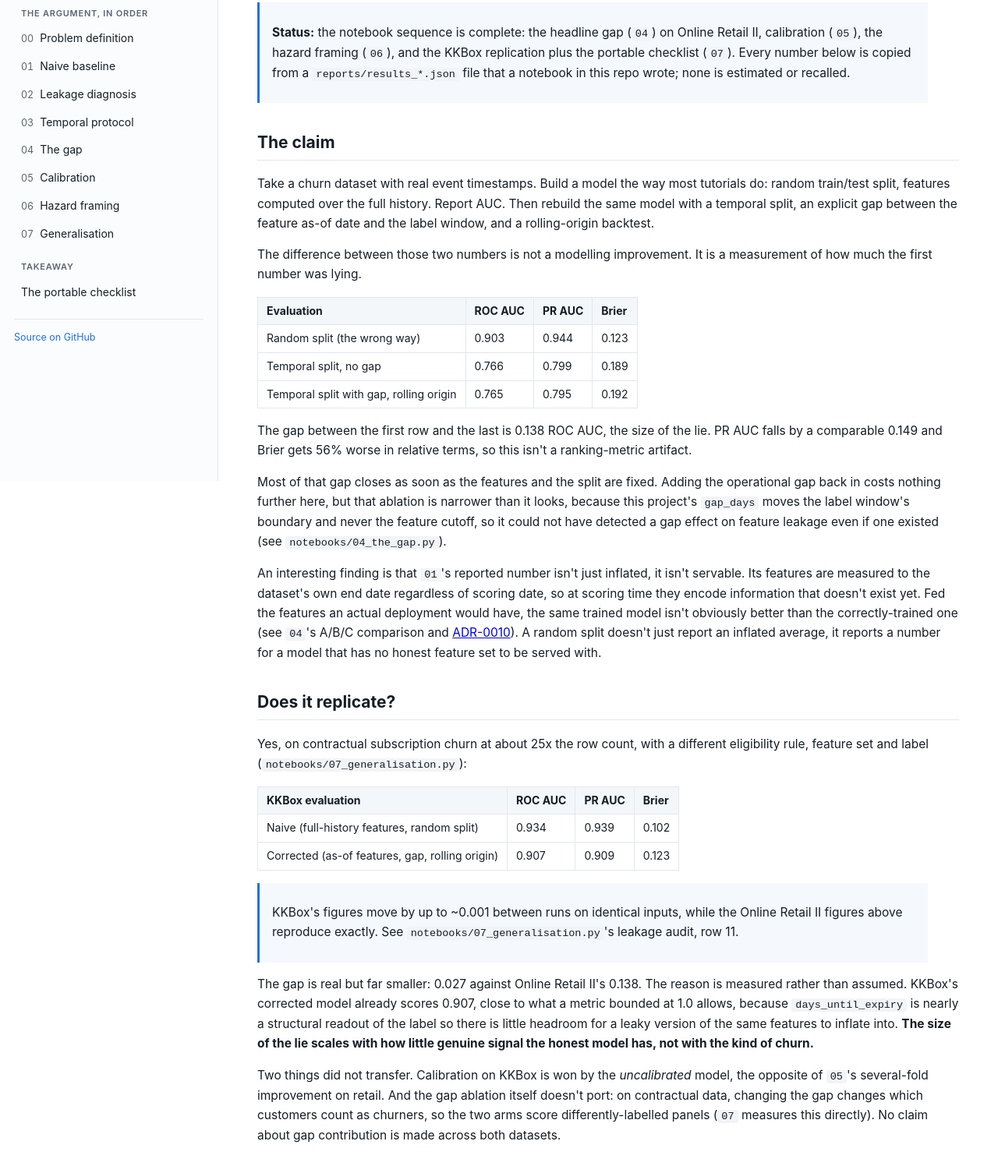
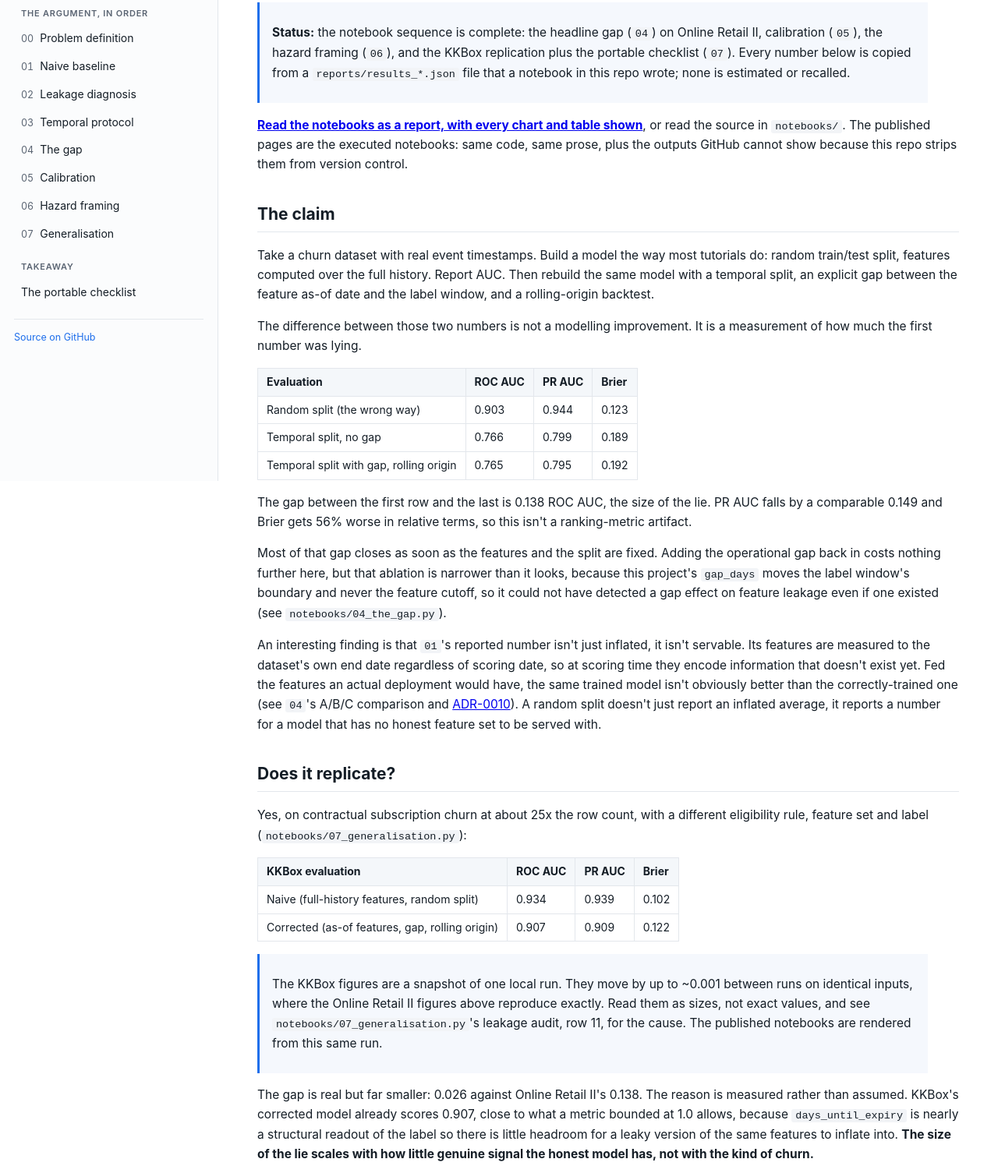
Before and after one commit to jtdata/why-random-splits-lie, a plain HTML site: page index.html in a window 1280 px wide. Shown: the part 183-1679 px from the top of the page at 78% size. Drawn offline with Linux system fonts and the light colour scheme.

Commit message:
Render site from b89c2a5

```diff
--- a/index.html
+++ b/index.html
@@ -107,6 +107,10 @@ the KKBox replication plus the portable checklist (<code>07</code>). Every numbe
 below is copied from a <code>reports/results_*.json</code> file that a notebook in
 this repo wrote; none is estimated or recalled.</p>
 </blockquote>
+<p><strong><a href="https://jtdata.github.io/why-random-splits-lie/">Read the notebooks as a report, with every chart and table shown</a></strong>, or read the source in
+<code>notebooks/</code>. The published pages are the executed notebooks: same code, same
+prose, plus the outputs GitHub cannot show because this repo strips them from
+version control.</p>
 <h2>The claim</h2>
 <p>Take a churn dataset with real event timestamps. Build a model the way most
 tutorials do: random train/test split, features computed over the full
@@ -186,16 +190,18 @@ different eligibility rule, feature set and label (<code>notebooks/07_generalisa
   <td>Corrected (as-of features, gap, rolling origin)</td>
   <td>0.907</td>
   <td>0.909</td>
-  <td>0.123</td>
+  <td>0.122</td>
 </tr>
 </tbody>
 </table>
 <blockquote>
-<p>KKBox's figures move by up to ~0.001 between runs on identical inputs,
-while the Online Retail II figures above reproduce exactly. See
-<code>notebooks/07_generalisation.py</code>'s leakage audit, row 11.</p>
+<p>The KKBox figures are a snapshot of one local run. They move by up to
+~0.001 between runs on identical inputs, where the Online Retail II
+figures above reproduce exactly. Read them as sizes, not exact values, and
+see <code>notebooks/07_generalisation.py</code>'s leakage audit, row 11, for the
+cause. The published notebooks are rendered from this same run.</p>
 </blockquote>
-<p>The gap is real but far smaller: 0.027 against Online Retail II's 0.138.
+<p>The gap is real but far smaller: 0.026 against Online Retail II's 0.138.
 The reason is measured rather than assumed. KKBox's corrected model already
 scores 0.907, close to what a metric bounded at 1.0 allows, because
 <code>days_until_expiry</code> is nearly a structural readout of the label so there
```
